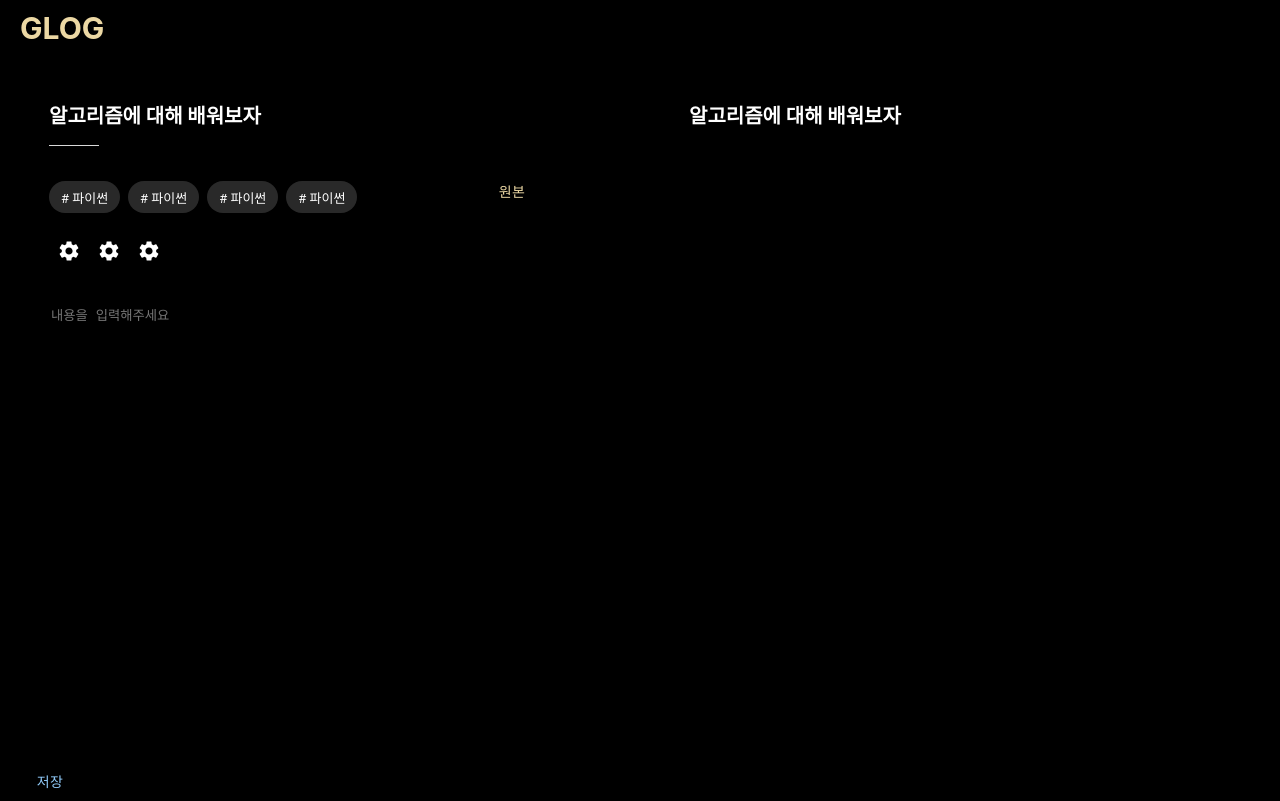
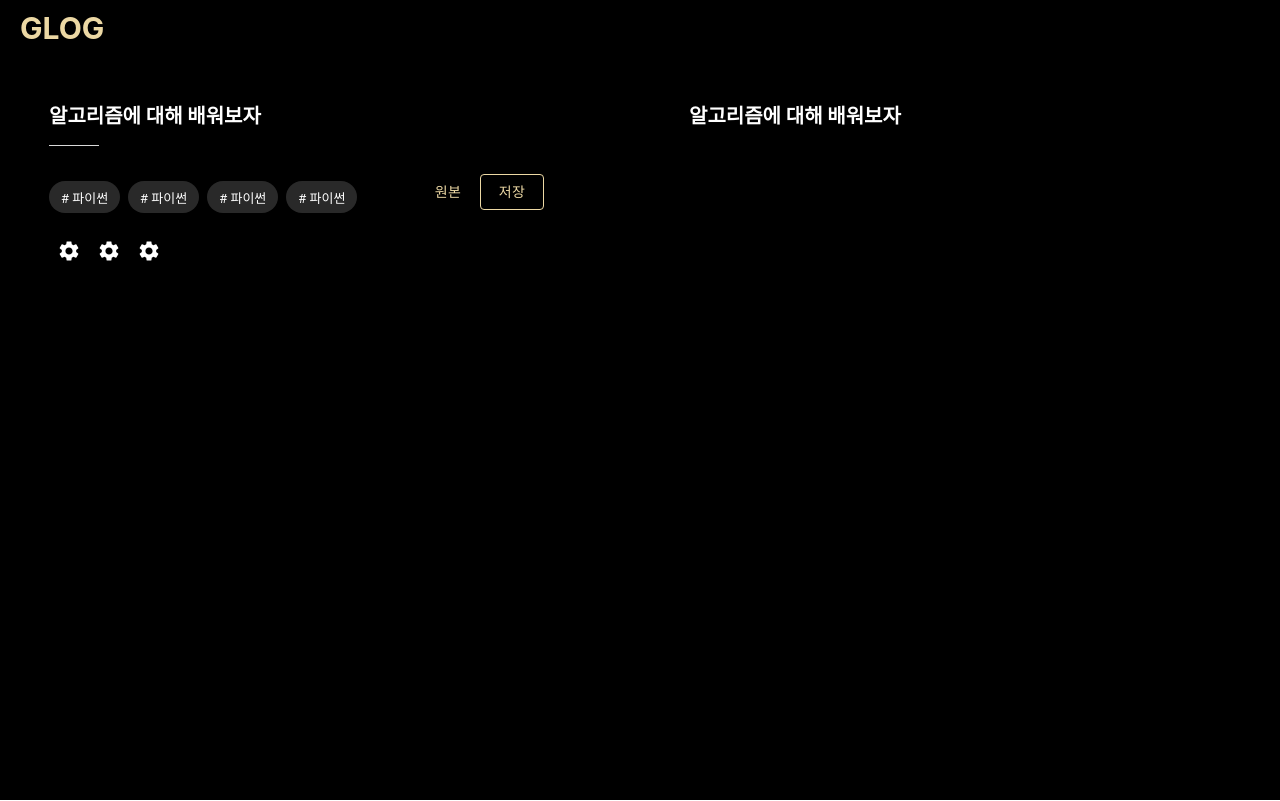
Before and after one commit to pknu-wap/2023_1_WAP_WEB_TEAM_4, a React (Create React App) app in the folder frontend/: page /write in a window 1280 px wide. Built offline with nearby package versions, Linux system fonts and the light colour scheme.

Commit message:
button 자리 옮기기

```diff
--- a/frontend/src/pages/Write.js
+++ b/frontend/src/pages/Write.js
@@ -1,9 +1,14 @@
-import React, { useRef, useState } from "react";
+import React, { useEffect, useRef, useState } from "react";
 import { Stack, Chip, Button, IconButton } from "@mui/material";
 import SettingsIcon from "@mui/icons-material/Settings";
-function Write() {
+
+const Write = () => {
   const textarea = useRef(null);
   const [text, setText] = useState("");
+
+  useEffect(() => {
+    console.log(text);
+  }, [text]);
 
   const handleResizeHeight = (e) => {
     setText(e.target.value);
@@ -57,9 +62,23 @@ function Write() {
               <Chip label="# 파이썬" />
               <Chip label="# 파이썬" />
             </Stack>
-            <Button sx={{ color: "#ECD8A4" }} width="fit-content">
-              원본
-            </Button>
+            <Stack direction="row">
+              <Button sx={{ color: "#ECD8A4" }} width="fit-content">
+                원본
+              </Button>
+              <Button
+                variant="outlined"
+                sx={{
+                  color: "#ECD8A4",
+                  border: "1px solid #ECD8A4",
+                  ":hover": {
+                    border: "1px solid #ECD8A4",
+                  },
+                }}
+                width="fit-content">
+                저장
+              </Button>
+            </Stack>
           </Stack>
           <Stack direction="row" height="25px" width="100%">
             <IconButton color="white">
@@ -72,7 +91,7 @@ function Write() {
               <SettingsIcon />
             </IconButton>
           </Stack>
-          <textarea
+          {/* <textarea
             rows={1}
             placeholder="내용을 입력해주세요"
             style={{
@@ -80,14 +99,15 @@ function Write() {
               outline: "none",
               paddingBottom: "300px",
               border: "none",
-              minHeight: "100px",
-              backgroundColor: "black",
+              // minHeight: "100px",
+              backgroundColor: "#181616",
+              // backgroundColor: "black",
               color: "white",
               marginTop: "40px",
             }}
             onChange={handleResizeHeight}
             ref={textarea}
-          />
+          /> */}
         </Stack>
         <Stack
           padding="40px 96px 96px 49px"
@@ -97,21 +117,9 @@ function Write() {
           width="50%">
           알고리즘에 대해 배워보자
         </Stack>
-        <Stack>
-          <Stack
-            width="50%"
-            display="flex"
-            justifyContent="flex-end"
-            position="fixed"
-            bottom={0}
-            left={0}
-            right={0}>
-            <Button sx={{ width: "100px" }}>저장</Button>
-          </Stack>
-        </Stack>
       </Stack>
     </Stack>
   );
-}
+};
 
 export default Write;
```
